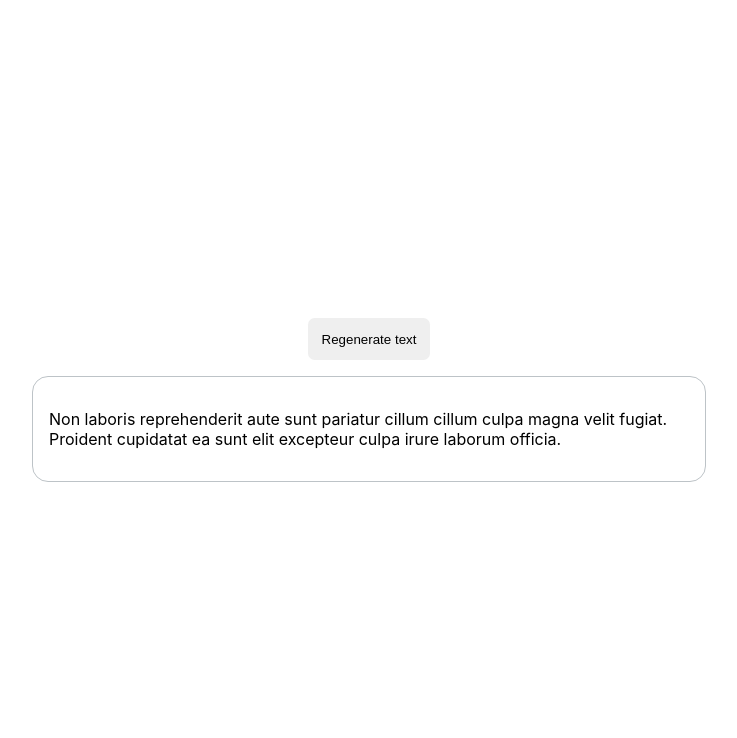
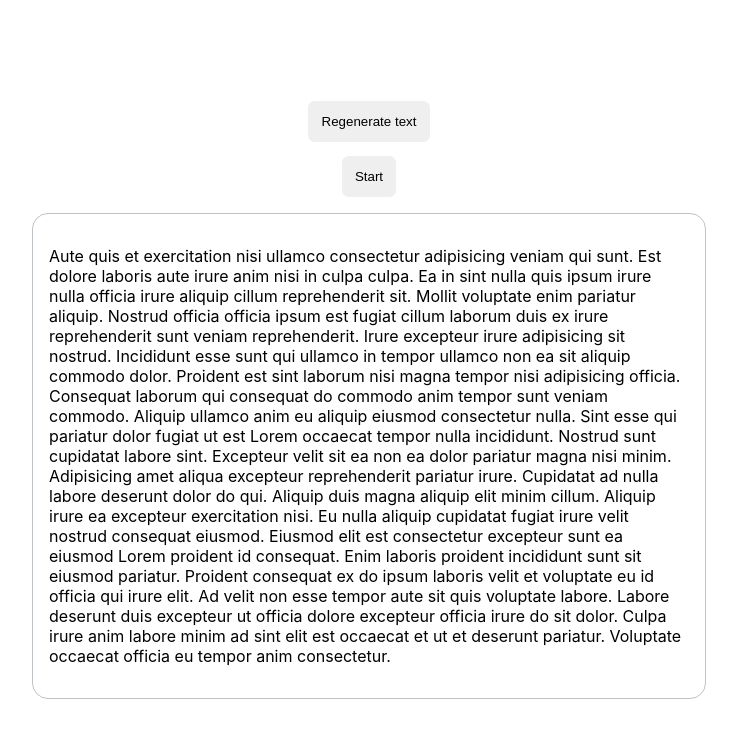
Before and after one commit to Yz4230/slide-poc, a React (Vite) app: page / in a window 1280 px wide. Shown: the top 738 px of the page, without its empty margins (271-1008 px from the left). Built offline with nearby package versions, Linux system fonts and the light colour scheme.

Commit message:
wip: impl slide animation

```diff
--- a/src/App.tsx
+++ b/src/App.tsx
@@ -32,11 +32,33 @@ const lorem = () => loremIpsum({ count: Math.ceil(Math.random() * 30) });
 
 function App() {
   const [text, setText] = useState(lorem);
+  const [overlapText] = useState(lorem);
   const [ref, { height }] = useMeasure();
+  const [started, setStarted] = useState(false);
 
   const styles = useSpring({
     to: {
       height: height > 0 ? `${height}px` : undefined,
+    },
+  });
+
+  const toRightStyle = useSpring({
+    cancel: !started,
+    from: {
+      transform: "translateX(0%)",
+    },
+    to: {
+      transform: "translateX(100%)",
+    },
+  });
+
+  const fromLeftStyles = useSpring({
+    cancel: !started,
+    from: {
+      transform: "translateX(-100%)",
+    },
+    to: {
+      transform: "translateX(0%)",
     },
   });
 
@@ -45,9 +67,32 @@ function App() {
   return (
     <Container>
       <Button onClick={regenerateText}>Regenerate text</Button>
+      <Button css={{ marginTop: "1em" }} onClick={() => setStarted(true)}>
+        Start
+      </Button>
       <PageContainer css={{ marginTop: "1em" }} style={styles}>
-        <div ref={ref}>
-          <p css={{ display: "inline-block" }}>{text}</p>
+        <div ref={ref} css={{ position: "relative", overflow: "hidden" }}>
+          <animated.p
+            css={{
+              display: "inline-block",
+              position: started ? "absolute" : "relative",
+            }}
+            style={toRightStyle}
+          >
+            {text}
+          </animated.p>
+          <animated.p
+            css={{
+              display: "inline-block",
+              position: started ? "relative" : "absolute",
+              top: 0,
+              left: 0,
+              color: "red",
+            }}
+            style={fromLeftStyles}
+          >
+            {overlapText}
+          </animated.p>
         </div>
       </PageContainer>
     </Container>
```
